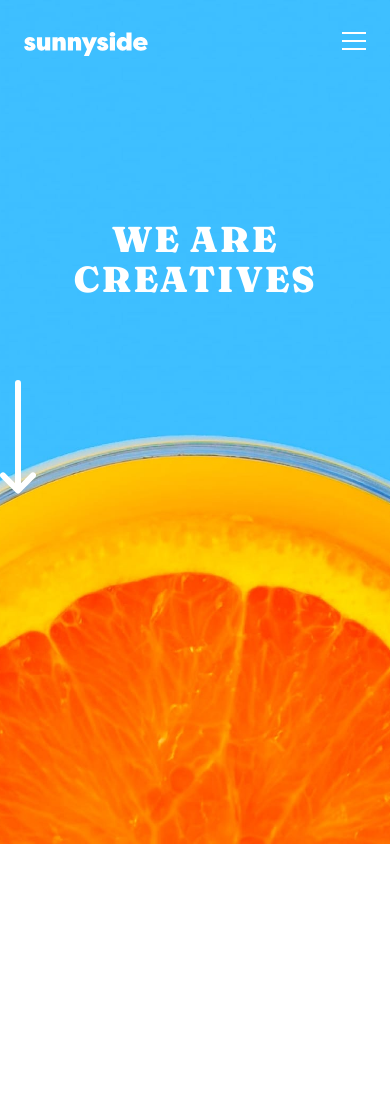
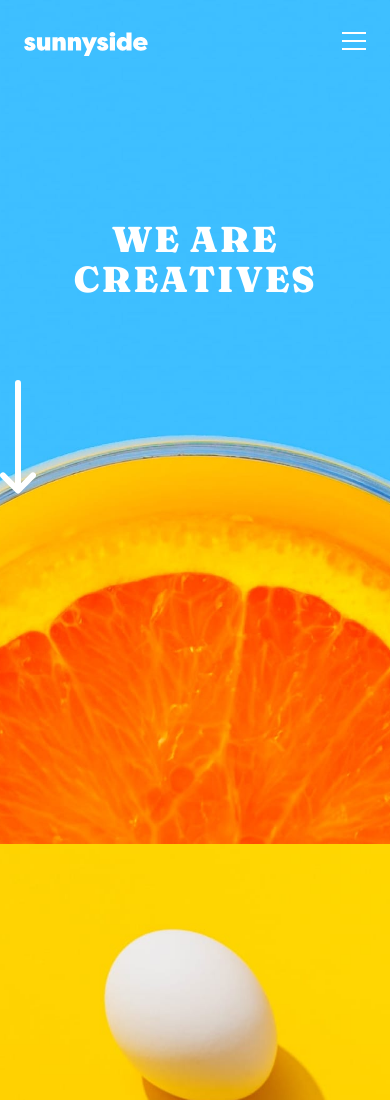
Before and after one commit to leonpahole/sunnyside-agency-landing, a Next.js app: page / in a window 390 px wide. Shown: the top 1100 px of the page. Before the commit the page ends 860 px from the top, so only its background shows below. Built offline with nearby package versions, Linux system fonts and the light colour scheme.

Commit message:
Add services

```diff
--- a/package.json
+++ b/package.json
@@ -22,6 +22,7 @@
     "typescript": "4.9.5"
   },
   "devDependencies": {
+    "@tailwindcss/aspect-ratio": "^0.4.2",
     "@typescript-eslint/eslint-plugin": "^5.13.0",
     "@typescript-eslint/parser": "^5.0.0",
     "autoprefixer": "^10.4.13",
--- /dev/null
+++ b/src/components/services/Service.tsx
@@ -0,0 +1,89 @@
+import { ServicesModels } from "@/data/services/services.models";
+import Link from "next/link";
+
+interface IProps {
+  service: ServicesModels.Service;
+}
+
+export const Service = ({ service }: IProps) => {
+  return (
+    <div
+      className={`flex
+      ${service.image ? "items-end" : "items-center"}
+      ${service.image && !service.content ? "h-[23.5rem] lg:h-auto " : ""}
+      ${service.image && service.content ? "h-[37.5rem] lg:h-auto" : ""}
+      ${service.priorityOrderMobile ? "order-first lg:order-none" : ""}
+      justify-center bg-cover bg-center bg-no-repeat`}
+      style={{
+        backgroundImage: service.image
+          ? `url(${service.image?.src.src})`
+          : undefined,
+      }}
+    >
+      {service.content && (
+        <div
+          className={` ${
+            service.image
+              ? "max-w-[23rem] px-3 pb-14 text-center"
+              : "max-w-[40rem] py-16 px-6 text-center lg:max-w-[28rem] lg:py-40 lg:pl-[5.8%] lg:pr-[2%] lg:text-start"
+          } `}
+        >
+          <ServiceContent service={service} />
+        </div>
+      )}
+    </div>
+  );
+};
+
+const ServiceContent = ({ service }: { service: ServicesModels.Service }) => {
+  const { content } = service;
+
+  if (!content) {
+    return null;
+  }
+
+  return (
+    <>
+      <h2
+        className={`font-serif font-black ${
+          service.image ? `text-h2-alt opacity-60` : `text-h2 text-blue`
+        }`}
+      >
+        {content.heading}
+      </h2>
+      <p
+        className={`mt-8 ${
+          service.image ? "text-desc-alt opacity-60" : "text-desc text-gray-100"
+        } font-semibold`}
+      >
+        {content.description}
+      </p>
+      {content.link && <ServiceLink {...content.link} />}
+    </>
+  );
+};
+
+const ServiceLink = (
+  link: NonNullable<NonNullable<ServicesModels.Service["content"]>["link"]>
+) => {
+  const textLinkColorMap: Record<typeof link.hoverColor, string> = {
+    red: "bg-link-red",
+    yellow: "bg-link-yellow",
+  };
+
+  return (
+    <div className="group relative mt-10 inline-block">
+      <Link
+        className="relative z-10 font-serif text-link font-black uppercase"
+        href={link.href}
+      >
+        Learn more
+      </Link>
+      <div
+        className={`absolute inset-x-0 bottom-0  h-2.5 rounded-3xl opacity-25 group-hover:opacity-100 ${
+          textLinkColorMap[link.hoverColor]
+        }`}
+      />
+    </div>
+  );
+};
--- /dev/null
+++ b/src/components/services/Services.tsx
@@ -0,0 +1,17 @@
+import { Service } from "@/components/services/Service";
+import { ServicesModels } from "@/data/services/services.models";
+
+interface IProps {
+  services: ServicesModels.Service[];
+}
+
+export const Services = ({ services }: IProps) => {
+  return (
+    <div className="grid grid-cols-1 lg:auto-rows-fr lg:grid-cols-2">
+      {services.map((service, i) => (
+        /* eslint-disable-next-line react/no-array-index-key */
+        <Service key={i} service={service} />
+      ))}
+    </div>
+  );
+};
--- /dev/null
+++ b/src/data/services/services.data.ts
@@ -0,0 +1,69 @@
+import { ServicesModels } from "@/data/services/services.models";
+import ImageTransform from "public/images/desktop/image-transform.jpg";
+import ImageStandOut from "public/images/desktop/image-stand-out.jpg";
+import ImageGraphicDesign from "public/images/desktop/image-graphic-design.jpg";
+import ImagePhotography from "public/images/desktop/image-photography.jpg";
+
+export namespace ServicesData {
+  export const Services: ServicesModels.Service[] = [
+    {
+      content: {
+        heading: "Transform your brand",
+        description:
+          "We are a full-service creative agency specializing in helping brands grow fast. Engage your clients through compelling visuals that do most of the marketing for you.",
+        link: {
+          href: "/",
+          text: "Learn more",
+          hoverColor: "yellow",
+        },
+      },
+    },
+    {
+      image: {
+        src: ImageTransform,
+        alt: "",
+      },
+      priorityOrderMobile: true,
+    },
+    {
+      image: {
+        src: ImageStandOut,
+        alt: "",
+      },
+    },
+    {
+      content: {
+        heading: "Stand out to the right audience",
+        description:
+          "Using a collaborative formula of designers, researchers, photographers, videographers, and copywriters, we’ll build and extend your brand in digital places. ",
+        link: {
+          href: "/",
+          text: "Learn more",
+          hoverColor: "red",
+        },
+      },
+    },
+    {
+      content: {
+        heading: "Graphic Design",
+        description:
+          "Great design makes you memorable. We deliver artwork that underscores your brand message and captures potential clients’ attention.",
+      },
+      image: {
+        src: ImageGraphicDesign,
+        alt: "",
+      },
+    },
+    {
+      content: {
+        heading: "Photography",
+        description:
+          "Increase your credibility by getting the most stunning, high-quality photos that improve your business image.",
+      },
+      image: {
+        src: ImagePhotography,
+        alt: "",
+      },
+    },
+  ];
+}
--- /dev/null
+++ b/src/data/services/services.models.ts
@@ -0,0 +1,26 @@
+import { StaticImageData } from "next/image";
+
+export namespace ServicesModels {
+  interface Image {
+    src: StaticImageData;
+    alt: string;
+  }
+
+  interface Content {
+    heading: string;
+    description: string;
+    link?: Link;
+  }
+
+  interface Link {
+    text: string;
+    href: string;
+    hoverColor: "red" | "yellow";
+  }
+
+  export interface Service {
+    image?: Image;
+    content?: Content;
+    priorityOrderMobile?: boolean;
+  }
+}
--- a/src/pages/index.tsx
+++ b/src/pages/index.tsx
@@ -1,5 +1,7 @@
 import { Hero } from "@/components/Hero";
 import { Navbar } from "@/components/layout/navbar/Navbar";
+import { Services } from "@/components/services/Services";
+import { ServicesData } from "@/data/services/services.data";
 import Head from "next/head";
 
 export default function Home() {
@@ -14,7 +16,7 @@ export default function Home() {
       </Head>
       <Navbar />
       <Hero />
-      <div className="h-4" />
+      <Services services={ServicesData.Services} />
     </>
   );
 }
--- a/tailwind.config.js
+++ b/tailwind.config.js
@@ -1,8 +1,9 @@
 const { fontFamily } = require("tailwindcss/defaultTheme");
+
+const pxToRem = (px) => `${px / 16}rem`;
 
 /** @type {import('tailwindcss').Config} */
 module.exports = {
-  content: [],
   content: ["./src/**/*.{js,ts,jsx,tsx}"],
   theme: {
     extend: {
@@ -17,11 +18,31 @@ module.exports = {
         gray: {
           100: "#808397",
         },
+        link: {
+          yellow: "#FAD400",
+          red: "#FE7766",
+        },
       },
       borderWidth: {
         12: "12px",
       },
+      fontSize: {
+        h2: [pxToRem(40), pxToRem(49)],
+        desc: [pxToRem(18), pxToRem(30)],
+        link: [pxToRem(15), pxToRem(25)],
+        "h2-alt": [pxToRem(28), pxToRem(35)],
+        "desc-alt": [pxToRem(16), pxToRem(27)],
+      },
+      padding: {
+        27.5: "6.875rem",
+      },
+      height: {
+        600: "",
+      },
     },
   },
-  plugins: [],
+  corePlugins: {
+    aspectRatio: false,
+  },
+  plugins: [require("@tailwindcss/aspect-ratio")],
 };
```
Also changed, not shown: .eslintrc.json, 1 other file (tests, documents, lock files or other folders).
